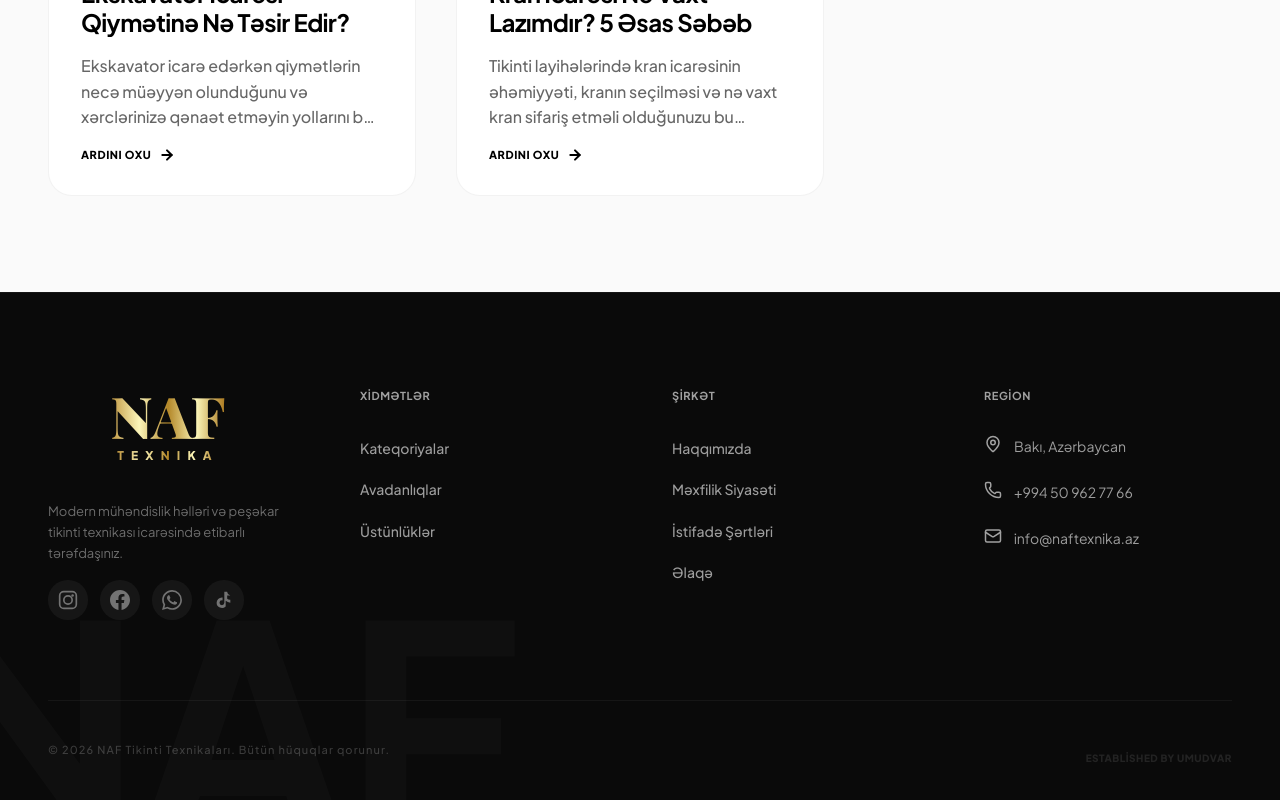
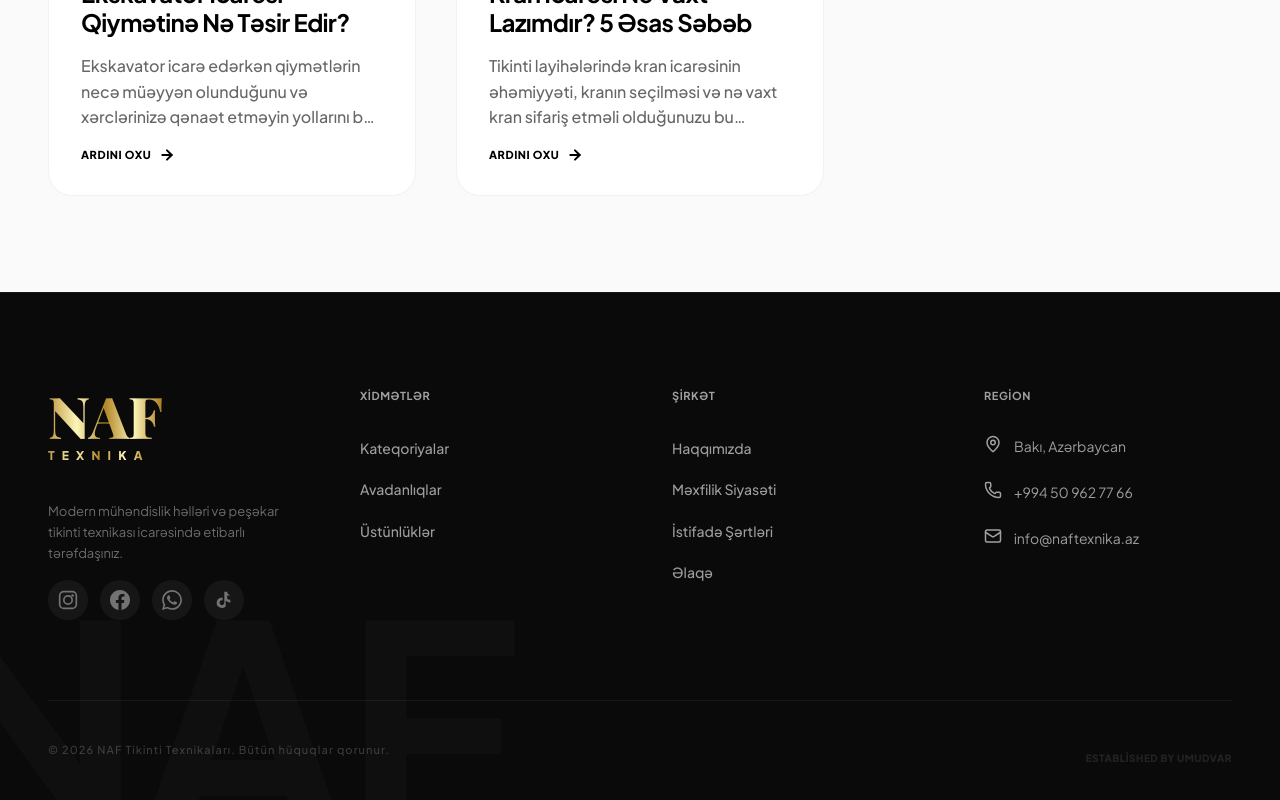
Before and after one commit to UmudvarKhalisli/NAF, a Next.js app: page /blog in a window 1280 px wide. Shown: the part 758-1558 px from the top of the page. Built offline with nearby package versions, Linux system fonts and the light colour scheme; no server answers; the database is empty; a web font is replaced by a local one.

Commit message:
style: fix logo readability on white backgrounds with gold-dark variant and correct footer alignment

```diff
--- a/src/app/admin/layout.tsx
+++ b/src/app/admin/layout.tsx
@@ -92,7 +92,7 @@ export default function AdminLayoutComponent({
         <div className="h-24 flex items-center justify-between px-6 border-b border-white/5 whitespace-nowrap overflow-hidden">
           <Link href="/admin/dashboard" className="flex items-center gap-3">
             {isOpen ? (
-              <Logo variant="gold" size="md" />
+              <Logo variant="gold" size="md" align="left" />
             ) : (
               <div className="w-10 h-10 bg-[#f59e0b] text-black font-black text-xl flex items-center justify-center shrink-0">N</div>
             )}
--- a/src/components/Footer.tsx
+++ b/src/components/Footer.tsx
@@ -52,7 +52,7 @@ export default function Footer() {
           {/* Brand Column */}
           <div className="lg:col-span-1">
             <Link href="/#hero" className="group flex items-center mb-8">
-              <Logo variant="gold" size="lg" className="transition-all duration-300 group-hover:scale-105" />
+              <Logo variant="gold" size="lg" align="left" className="transition-all duration-300 group-hover:scale-105" />
             </Link>
             <p className="text-[13px] leading-[1.8] text-white/40 mb-10 max-w-xs">
               Modern mühəndislik həlləri və peşəkar tikinti texnikası icarəsində etibarlı tərəfdaşınız.
--- a/src/components/Navbar.tsx
+++ b/src/components/Navbar.tsx
@@ -76,7 +76,7 @@ export default function Navbar() {
           <div className="flex items-center justify-between gap-4">
             <Link href="/#hero" className="group flex items-center gap-3 flex-shrink-0">
               <Logo
-                variant="gold"
+                variant={forceSolid ? 'gold-dark' : 'gold'}
                 size="custom"
                 width={200}
                 height={60}
--- a/src/components/ui/Logo.tsx
+++ b/src/components/ui/Logo.tsx
@@ -3,9 +3,10 @@
 import React from 'react';
 
 interface LogoProps {
-  variant?: 'gold' | 'black' | 'white';
+  variant?: 'gold' | 'gold-dark' | 'black' | 'white';
   className?: string;
   size?: 'sm' | 'md' | 'lg' | 'xl' | 'custom';
+  align?: 'left' | 'center';
   width?: number;
   height?: number;
 }
@@ -14,6 +15,7 @@ export default function Logo({
   variant = 'gold',
   className = "",
   size = 'md',
+  align = 'center',
   width: customWidth,
   height: customHeight
 }: LogoProps) {
@@ -32,14 +34,18 @@ export default function Logo({
   // Colors mapping
   const colors = {
     gold: 'url(#logo-gold-gradient)',
+    'gold-dark': 'url(#logo-gold-dark-gradient)',
     black: '#000000',
     white: '#FFFFFF'
   };
 
   const fillColor = colors[variant];
+  const isLeft = align === 'left';
+  const xPos = isLeft ? "0%" : "50%";
+  const textAnchor = isLeft ? "start" : "middle";
 
   return (
-    <div className={`flex items-center justify-center ${className}`}>
+    <div className={`flex items-center ${isLeft ? 'justify-start' : 'justify-center'} ${className}`}>
       <svg
         width={w}
         height={h}
@@ -48,12 +54,17 @@ export default function Logo({
         xmlns="http://www.w3.org/2000/svg"
         className="w-full h-full"
       >
+        <filter id="logo-shadow" x="-20%" y="-20%" width="140%" height="140%">
+          <feDropShadow dx="0" dy="1" stdDeviation="1" floodColor="rgba(0,0,0,0.15)" />
+        </filter>
+
         {/* NAF Header Main Text - Vertically centered more since lines are gone */}
         <text
-          x="50%"
+          x={xPos}
           y="38"
-          textAnchor="middle"
+          textAnchor={textAnchor}
           className="font-playfair"
+          filter={variant === 'gold-dark' ? 'url(#logo-shadow)' : undefined}
           style={{
             fontFamily: 'var(--font-playfair), serif',
             fontWeight: 900,
@@ -66,9 +77,10 @@ export default function Logo({
 
         {/* Subtitle: TEXNIKA - Moved slightly down */}
         <text
-          x="50%"
+          x={xPos}
           y="56"
-          textAnchor="middle"
+          textAnchor={textAnchor}
+          filter={variant === 'gold-dark' ? 'url(#logo-shadow)' : undefined}
           style={{
             fontFamily: 'var(--font-jakarta), sans-serif',
             fontWeight: 800,
@@ -90,6 +102,14 @@ export default function Logo({
             <stop offset="75%" stopColor="#FBF5B7" />
             <stop offset="100%" stopColor="#AA771C" />
           </linearGradient>
+
+          <linearGradient id="logo-gold-dark-gradient" x1="0%" y1="0%" x2="100%" y2="0%">
+            <stop offset="0%" stopColor="#8A6E2F" />
+            <stop offset="25%" stopColor="#C5A059" />
+            <stop offset="50%" stopColor="#8A6E2F" />
+            <stop offset="75%" stopColor="#AE8625" />
+            <stop offset="100%" stopColor="#8A6E2F" />
+          </linearGradient>
         </defs>
       </svg>
     </div>
```
